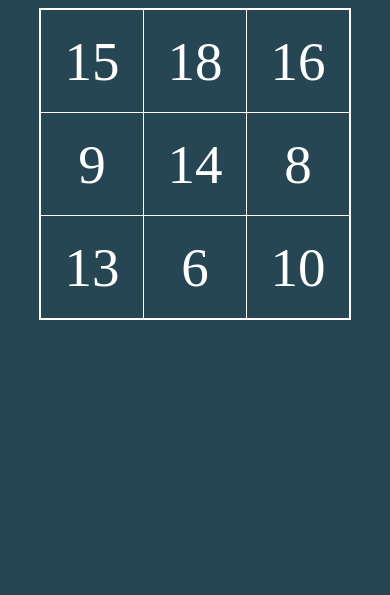
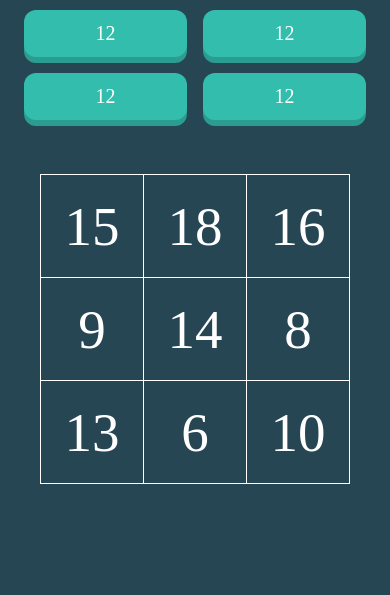
Before and after one commit to kennethtran91/math-bingo, a plain HTML site: page index.html in a window 390 px wide. Shown: the part 249-844 px from the top of the page. Drawn offline with Linux system fonts and the light colour scheme; a web font is replaced by a local one.

Commit message:
change UI design

```diff
--- a/app.css
+++ b/app.css
@@ -65,26 +65,39 @@ p {
   z-index: 1;
   background-color: #e76f51;
 }
+
 .message {
   padding-bottom: 10px;
   color: #fff;
 }
+
 .flex-container {
   display: flex;
   flex-direction: column;
   align-items: center;
   justify-content: center;
-    /* height: 100vh; */
-    margin: 0;
+  margin: 0.5rem;
 }
+
+.button-container {
+  display: flex;
+  flex-flow: row;
+  justify-content: space-between;
+  gap: .5rem;
+}
+
+.item {
+  flex-basis: 50%;
+}
+
 #question {
   font-family: 'JetBrains Mono';
   color: #fff;
   font-size: 24px;
-    margin-bottom: 5px;
+  margin: 1rem;
 }
 
-input {
+/* input {
   background-color: #2A9D8F;
   font-family: 'JetBrains Mono';
   border: none;
@@ -93,22 +106,39 @@ input {
   text-align: center;
   color: #fff;
   margin-bottom: 10px;
-}
+} */
 
 input:focus::placeholder {
   opacity: 15%;
 }
 
 button {
-    background-color: #E76F51;
-    color: #264653;
   font-family: 'JetBrains Mono';
-    font-size: 12px;
+  width: 100%;                   /* occupy 100% width of li container */
+  height: auto;
+}
+
+.pushable {
+  background: hsl(173, 58%, 39%);
+  border-radius: 12px;
   border: none;
-    border-radius: 3px;
-    height: 27px;
-    width: 100px;
-    margin-bottom: 10px;
+  padding: 0;
+  cursor: pointer;
+  outline-offset: 4px;
+}
+
+.front {
+  display: block;
+  padding: 12px 42px;
+  border-radius: 12px;
+  font-size: 1.25rem;
+  background: hsl(173, 58%, 47%);
+  color: white;
+  transform: translateY(-6px);
+}
+
+.pushable:active .front {
+  transform: translateY(-2px);
 }
 
 .message {
@@ -119,28 +149,42 @@ button {
 
 ::-webkit-input-placeholder {
   text-align: center;
-    color:#EDF2F4;
+  color: #EDF2F4;
 }
 
- :-moz-placeholder { /* Firefox 18- */
+:-moz-placeholder {
+  /* Firefox 18- */
   text-align: center;
-    color:#EDF2F4;
+  color: #EDF2F4;
 }
 
- ::-moz-placeholder {  /* Firefox 19+ */
+::-moz-placeholder {
+  /* Firefox 19+ */
   text-align: center;
-    color:#EDF2F4;
+  color: #EDF2F4;
 }
 
 :-ms-input-placeholder {
   text-align: center;
-    color:#EDF2F4;
+  color: #EDF2F4;
 }
 
 @keyframes firework {
-    0% { transform: translate(var(--x), var(--initialY)); width: var(--initialSize); opacity: 1; }
-    50% { width: 0.5vmin; opacity: 1; }
-    100% { width: var(--finalSize); opacity: 0; }
+  0% {
+    transform: translate(var(--x), var(--initialY));
+    width: var(--initialSize);
+    opacity: 1;
+  }
+
+  50% {
+    width: 0.5vmin;
+    opacity: 1;
+  }
+
+  100% {
+    width: var(--finalSize);
+    opacity: 0;
+  }
 }
 
 /* @keyframes fireworkPseudo {
@@ -151,8 +195,7 @@ button {
    */
 .firework,
 .firework::before,
-  .firework::after
-  {
+.firework::after {
   display: none;
   --initialSize: 0.5vmin;
   --finalSize: 45vmin;
@@ -220,8 +263,7 @@ button {
     radial-gradient(circle, var(--color1) var(--particleSize), #0000 0) 10% 29%,
     radial-gradient(circle, var(--color1) var(--particleSize), #0000 0) 31% 37%,
     radial-gradient(circle, var(--color1) var(--particleSize), #0000 0) 28% 7%,
-      radial-gradient(circle, var(--color1) var(--particleSize), #0000 0) 13% 42%
-      ;
+    radial-gradient(circle, var(--color1) var(--particleSize), #0000 0) 13% 42%;
   background-size: var(--initialSize) var(--initialSize);
   background-repeat: no-repeat;
 }
@@ -282,3 +324,39 @@ button {
   top: 60%;
   animation-delay: -0.4s;
 }
+
+@media (max-width: 600px) {
+
+  /* Adjust styles for smaller screens */
+  html,
+  body {
+    overflow-x: hidden;
+  }
+
+  body {
+    position: relative
+  }
+
+  .flex-container {
+    padding: 1rem;
+  }
+
+  .button-container {
+    display: flex;
+    gap: 1em;
+    flex-flow: wrap;
+  }
+
+  .item {
+    flex: 1;
+  }
+
+  table {
+    border-collapse: collapse;
+    border: none;
+    border-color: none;
+    font-family: 'JetBrains Mono';
+    color: #fff;
+    font-size: 55px;
+  }
+}
--- a/index.html
+++ b/index.html
@@ -3,6 +3,7 @@
 
 <head>
     <title>Math Bingo</title>
+    <meta name="viewport" content="width=device-width, initial-scale=1.0, user-scalable=no">
     <link rel="stylesheet" href="app.css">
     <link href='https://fonts.googleapis.com/css?family=Jockey One' rel='stylesheet'>
     <link href="https://fonts.cdnfonts.com/css/jetbrains-mono" rel="stylesheet">
@@ -13,11 +14,18 @@
     <div class="firework"></div>
     <div class="firework"></div>
     <div class="firework"></div>
-    <h1>Math Bingo</h1>
-    <div class="flex-container">
-        <p id="question"></p>
-        <input type="text" id="answer" placeholder="enter your answer">
-        <!-- <button id="submit">SUBMIT</button> -->
+        <h1>Math Bingo</h1>
+        <span id="question">
+            <p id="question"></p>
+        </span>
+        <div class="flex-container">
+
+        <div class="button-container">
+            <button class="pushable item" id="answer"><span class="front">12</span></button>
+            <button class="pushable item" id="answer"><span class="front">12</span></button>
+            <button class="pushable item" id="answer"><span class="front">12</span></button>
+            <button class="pushable item" id="answer"><span class="front">12</span></button>
+        </div>
     </div>
     <div id="win-message">
         <span class="message">You Won!</span><br />
@@ -44,7 +52,6 @@
             <td id="cell22"></td>
         </tr>
     </table>
-
     <script src="app.js"></script>
 </body>
 
```
Lines whose indentation alone changed are shown as unchanged.
